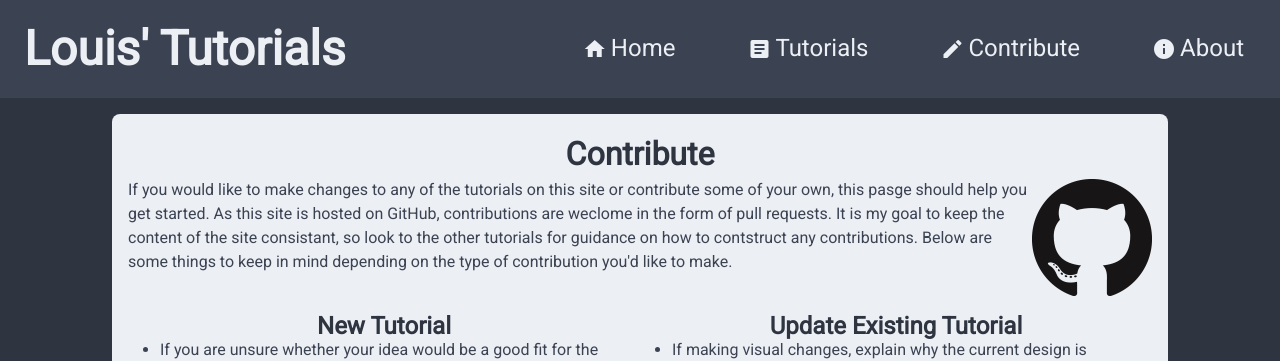
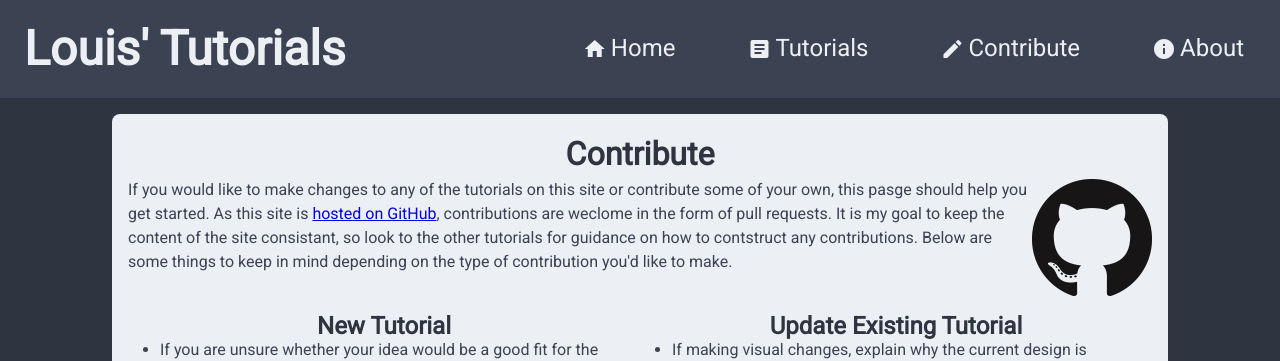
Before and after one commit to Intro-to-Web-Dev/assignment-four-responsive-rough-draft-wedlouc, a plain HTML site: page contribute.html in a window 1280 px wide. Shown: the top 361 px of the page. Drawn offline with Linux system fonts and the light colour scheme.

Commit message:
add link to repo

```diff
--- a/contribute.html
+++ b/contribute.html
@@ -24,7 +24,7 @@
             <div id="content">
                 <h2>Contribute</h2>
                 <div id="contribute-intro">
-                    <p>If you would like to make changes to any of the tutorials on this site or contribute some of your own, this pasge should help you get started.  As this site is hosted on GitHub, contributions are weclome in the form of pull requests.  It is my goal to keep the content of the site consistant, so look to the other tutorials for guidance on how to contstruct any contributions.  Below are some things to keep in mind depending on the type of contribution you'd like to make.</p>
+                    <p>If you would like to make changes to any of the tutorials on this site or contribute some of your own, this pasge should help you get started.  As this site is <a href="https://github.com/Intro-to-Web-Dev/assignment-four-responsive-rough-draft-wedlouc">hosted on GitHub</a>, contributions are weclome in the form of pull requests.  It is my goal to keep the content of the site consistant, so look to the other tutorials for guidance on how to contstruct any contributions.  Below are some things to keep in mind depending on the type of contribution you'd like to make.</p>
                     <img src="./img/github-logo.png" alt="GitHub Logo">
                 </div>
                 <div id="home-flex-container">
```
